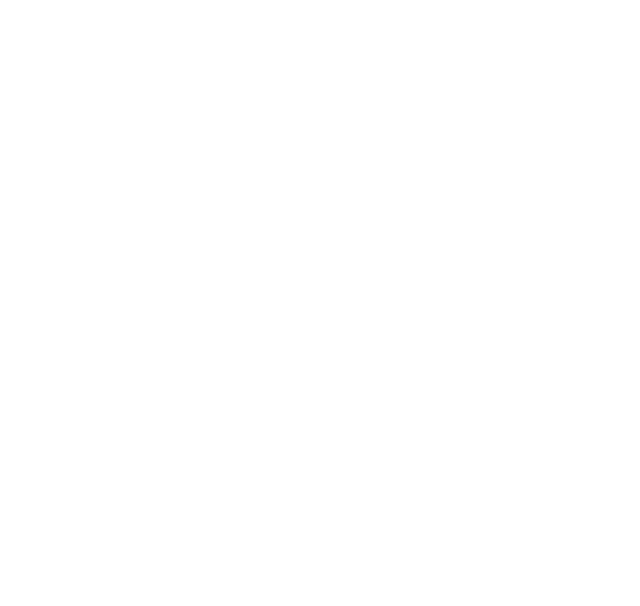
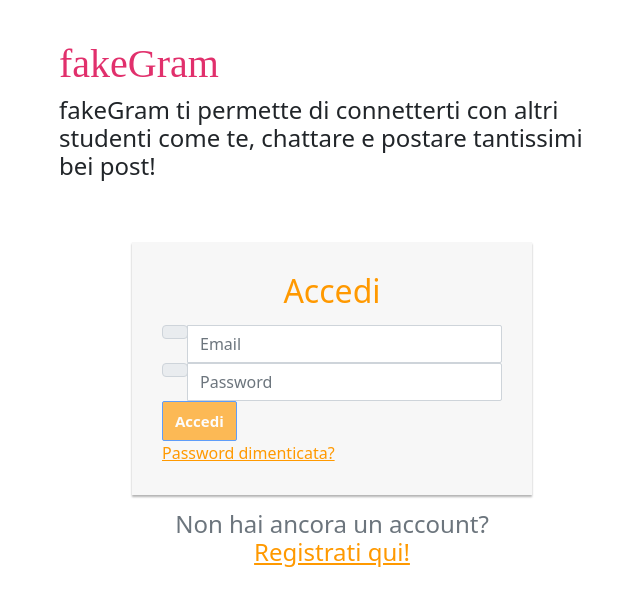
Before and after one commit to rezkmohamed/angular-fakeazon, an Angular app: page /login in a window 1280 px wide. Before the commit this address led to /. Shown: the top 606 px of the page, without its empty margins (308-948 px from the left). Built offline with nearby package versions, Linux system fonts and the light colour scheme.

Commit message:
added login component

```diff
--- a/src/app/auth/auth.module.ts
+++ b/src/app/auth/auth.module.ts
@@ -3,12 +3,14 @@ import { NgModule } from "@angular/core";
 import { FormsModule } from "@angular/forms";
 import { RouterModule } from "@angular/router";
 import { AuthComponent } from "./auth.component";
+import { LoginComponent } from "./login/login.component";
 import { RegisterComponent } from "./register/register.component";
 
 @NgModule({
     declarations: [
         AuthComponent,
-        RegisterComponent
+        RegisterComponent,
+        LoginComponent
     ],
     imports: [
         CommonModule,
@@ -16,6 +18,7 @@ import { RegisterComponent } from "./register/register.component";
         RouterModule.forChild([
             { path: '', component: AuthComponent, children: [
                 { path: 'register', component: RegisterComponent},
+                { path: 'login', component: LoginComponent}
             ]}
         ])
     ]
--- /dev/null
+++ b/src/app/auth/login/login.component.css
@@ -0,0 +1,59 @@
+p{
+    font-size: 24px;
+    line-height: 28px;
+    text-align: left;
+}
+
+.login-form {
+    width: 400px;
+    margin: 30px auto;
+}
+.login-form form {
+    margin-bottom: 15px;
+    background: #f7f7f7;
+    box-shadow: 0px 2px 2px rgba(0, 0, 0, 0.3);
+    padding: 30px;
+}
+.login-form h2 {
+    margin: 0 0 15px;
+}
+.form-control, .login-btn {
+    border-radius: 2px;
+}
+.input-group-prepend .fa {
+    font-size: 18px;
+}
+.login-btn {
+    font-size: 15px;
+    font-weight: bold;
+    min-height: 40px;
+}
+.social-btn .btn {
+    border: none;
+    margin: 10px 3px 0;
+    opacity: 1;
+}
+.social-btn .btn:hover {
+    opacity: 0.9;
+}
+.social-btn .btn-secondary, .social-btn .btn-secondary:active {
+    background: #507cc0 !important;
+}
+.social-btn .btn-info, .social-btn .btn-info:active {
+    background: #64ccf1 !important;
+}
+.social-btn .btn-danger, .social-btn .btn-danger:active {
+    background: #df4930 !important;
+}
+.or-seperator {
+    margin-top: 20px;
+    text-align: center;
+    border-top: 1px solid #ccc;
+}
+.or-seperator i {
+    padding: 0 10px;
+    background: #f7f7f7;
+    position: relative;
+    top: -11px;
+    z-index: 1;
+}
--- /dev/null
+++ b/src/app/auth/login/login.component.html
@@ -0,0 +1,74 @@
+<div class="container">
+    <div class="row">
+        <div class="col-3"></div>
+        <div class="col-6">
+            <h1 style="padding-top: 1em;color: #E1306C; font-family: cursive;">fakeGram</h1>
+            <p>fakeGram ti permette di connetterti con altri studenti come te, chattare e postare tantissimi bei post!</p>
+        </div>
+        <div class="col-3"></div>
+    </div>
+    <div class="row">
+        <div class="col-3"></div>
+        <div class="col-6">
+            <div class="alert alert-danger" role="alert" *ngIf="errorLogin">
+                Errore. Ricontrolla email e password
+            </div>
+        </div>
+        <div class="col-3"></div>
+    </div>
+    <div class="row">
+        <div class="col-3"></div>
+        <div class="col-6">
+            <!-- login form -->
+            <div class="login-form" style="padding-top: 1em;">
+                <form (ngSubmit)="login()" #authForm="ngForm">
+                    <h2 class="text-center" style="color: #FF9900;">Accedi</h2>
+                    <div class="form-group">
+                        <div class="input-group">
+                            <div class="input-group-prepend">
+                                <span class="input-group-text">
+                                    <span class="fa fa-user"></span>
+                                </span>
+                            </div>
+                            <input
+                                    type="text"
+                                    class="form-control"
+                                    ngModel
+                                    name="email"
+                                    placeholder="Email"
+                                    required="required">
+                        </div>
+                    </div>
+                    <div class="form-group">
+                        <div class="input-group">
+                            <div class="input-group-prepend">
+                                <span class="input-group-text">
+                                    <i class="fa fa-lock"></i>
+                                </span>
+                            </div>
+                            <input
+                                    type="password"
+                                    class="form-control"
+                                    ngModel
+                                    name="password"
+                                    placeholder="Password"
+                                    required="required">
+                        </div>
+                    </div>
+                    <div class="form-group">
+                        <button
+                                type="submit"
+                                class="btn btn-primary login-btn btn-block"
+                                style="background-color: #FF9900"
+                                [disabled]="!authForm.valid">Accedi</button>
+                    </div>
+                    <div class="clearfix">
+                        <a href="#" class="float-right" style="color: #FF9900;" routerLink="/auth/resetpassword">Password dimenticata?</a>
+                    </div>
+                </form>
+                <p class="text-center text-muted small">Non hai ancora un account? <a routerLink="/auth/register" style="color: #FF9900; cursor: pointer;">Registrati qui!</a></p>
+            </div>
+        </div>
+        <div class="col-3"></div>
+    </div>
+</div>
--- /dev/null
+++ b/src/app/auth/login/login.component.ts
@@ -0,0 +1,21 @@
+import { Component, OnInit, ViewChild } from "@angular/core";
+import { NgForm } from "@angular/forms";
+import { Subscription } from "rxjs";
+
+@Component({
+    selector: 'login-component',
+    templateUrl: './login.component.html',
+    styleUrls: ['./login.component.css']
+})
+export class LoginComponent implements OnInit{
+    @ViewChild('authForm') loginForm!: NgForm;
+    errorLogin: boolean = false;
+    loginSubscription!: Subscription;
+
+    ngOnInit(): void {
+    }
+
+    login() {
+
+    }
+}
--- a/src/app/auth/register/register.component.scss
+++ b/src/app/auth/register/register.component.scss
@@ -43,7 +43,6 @@ $bkBtnSize: 52px;
 
 .btn-wrapper{
   margin-top: 13px;
-
   position: relative;
 }
 
```
